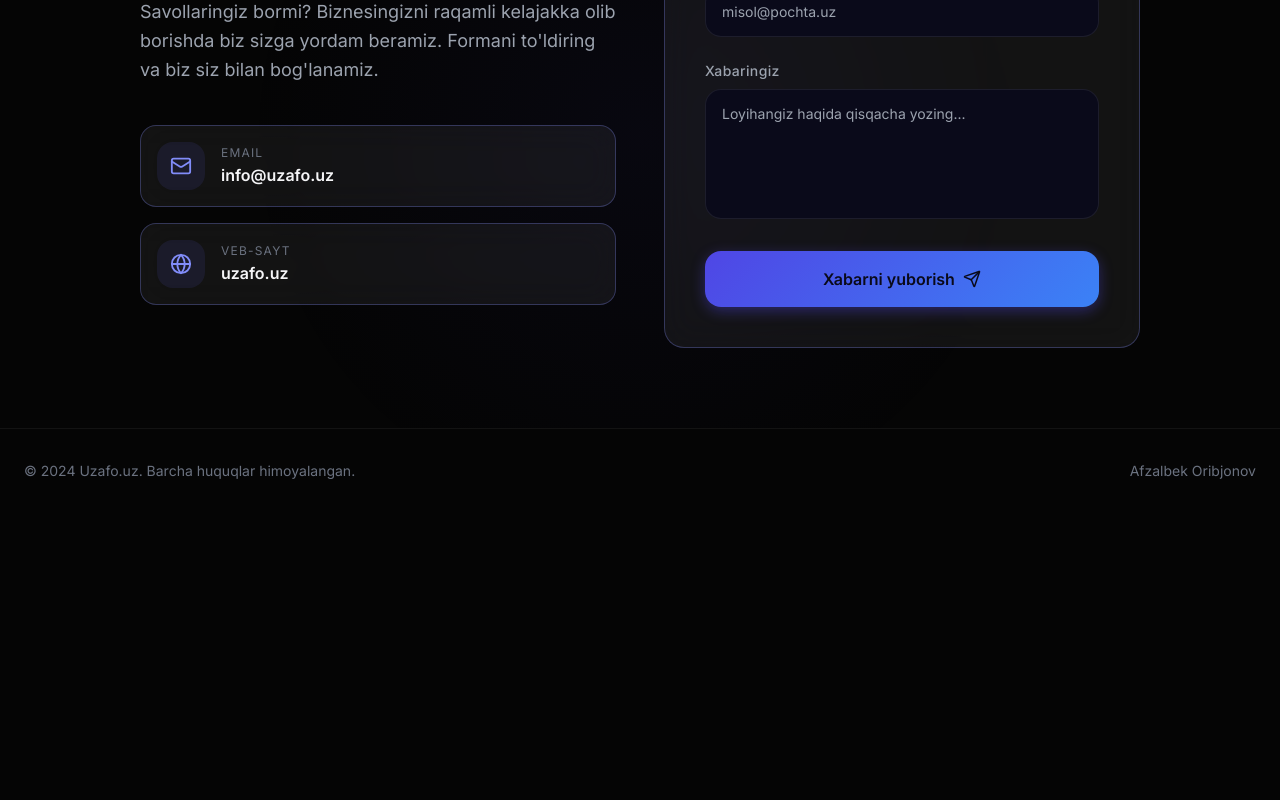
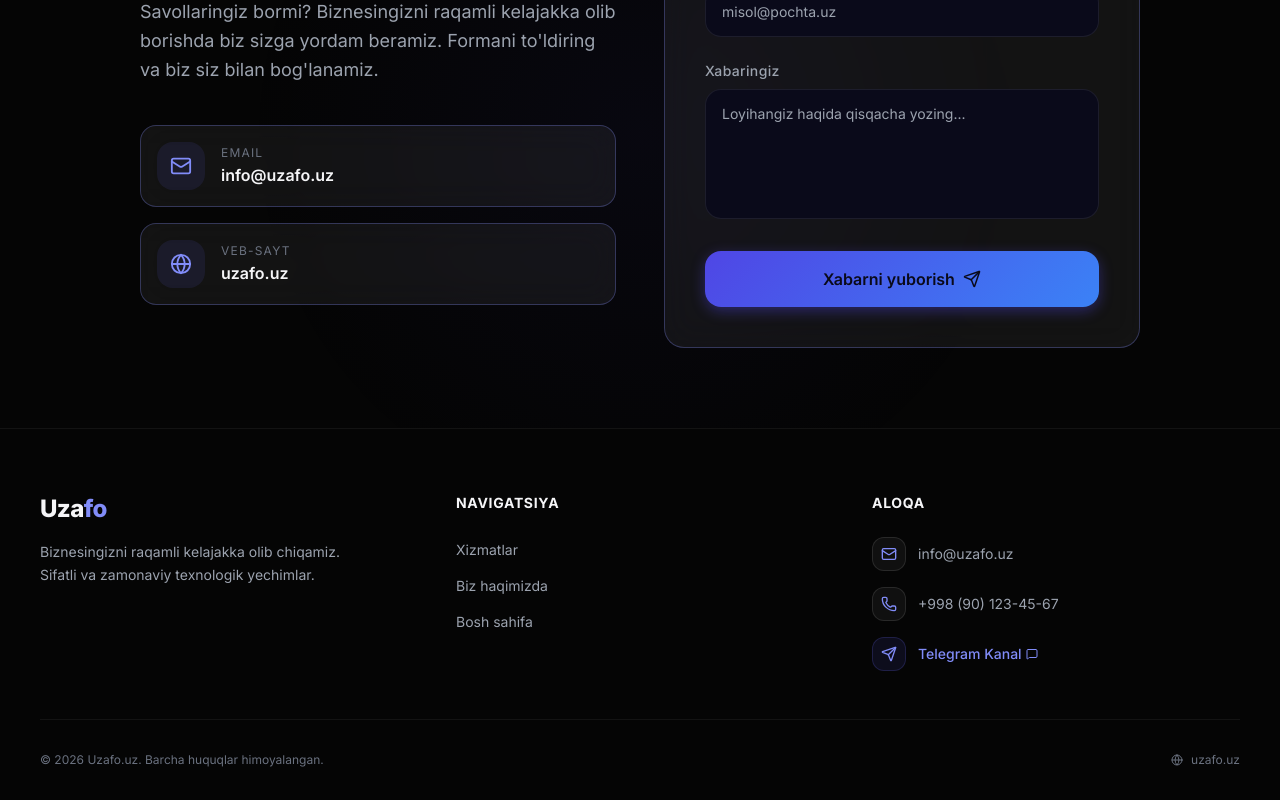
Before and after one commit to afzalbekoribjonov/uzafo-service, a React (Vite) app in the folder frontend/: page / in a window 1280 px wide. Shown: the part 2535-3335 px from the top of the page. Before the commit the page ends 3048 px from the top, so only its background shows below. Built offline with nearby package versions, Linux system fonts and the light colour scheme.

Commit message:
Feat: Enrich footer with navigation, contact info, and Telegram link

```diff
--- a/frontend/src/sections/FooterSection.tsx
+++ b/frontend/src/sections/FooterSection.tsx
@@ -1,16 +1,122 @@
+import { Send, Phone, Mail, Globe, MessageSquare } from 'lucide-react';
+
 export default function FooterSection() {
+  const scrollTo = (id: string) => {
+    const el = document.getElementById(id);
+    if (el) {
+      const offset = 88;
+      const elementPosition = el.getBoundingClientRect().top;
+      const offsetPosition = elementPosition + window.pageYOffset - offset;
+      window.scrollTo({ top: offsetPosition, behavior: 'smooth' });
+    }
+  };
+
   return (
     <footer
       id="boglanish"
-      className="w-full py-8 px-6 flex flex-col sm:flex-row items-center justify-between gap-4"
-      style={{ borderTop: '1px solid rgba(255,255,255,0.06)' }}
+      className="w-full pt-16 pb-8 px-6"
+      style={{ borderTop: '1px solid rgba(255,255,255,0.06)', background: 'rgba(5,5,5,0.4)' }}
     >
-      <p className="text-sm" style={{ color: 'var(--text-muted)' }}>
-        &copy; 2024 Uzafo.uz. Barcha huquqlar himoyalangan.
-      </p>
-      <p className="text-sm" style={{ color: 'var(--text-muted)' }}>
-        Afzalbek Oribjonov
-      </p>
+      <div className="max-w-[1200px] mx-auto">
+        <div className="grid grid-cols-1 md:grid-cols-3 gap-12 mb-12">
+          {/* Brand & Mission */}
+          <div className="space-y-4">
+            <div className="flex items-center gap-0 text-2xl font-extrabold tracking-tight">
+              <span style={{ color: 'var(--text-primary)' }}>Uza</span>
+              <span style={{ color: 'var(--accent-indigo-light)' }}>fo</span>
+            </div>
+            <p className="text-sm leading-relaxed max-w-xs" style={{ color: 'var(--text-secondary)' }}>
+              Biznesingizni raqamli kelajakka olib chiqamiz. Sifatli va zamonaviy texnologik yechimlar.
+            </p>
+          </div>
+
+          {/* Quick Links */}
+          <div>
+            <h4 className="text-sm font-bold uppercase tracking-wider mb-6" style={{ color: 'var(--text-primary)' }}>
+              Navigatsiya
+            </h4>
+            <ul className="space-y-3">
+              <li>
+                <button
+                  onClick={() => scrollTo('xizmatlar')}
+                  className="text-sm transition-colors hover:text-indigo-400"
+                  style={{ color: 'var(--text-secondary)' }}
+                >
+                  Xizmatlar
+                </button>
+              </li>
+              <li>
+                <button
+                  onClick={() => scrollTo('biz-haqimizda')}
+                  className="text-sm transition-colors hover:text-indigo-400"
+                  style={{ color: 'var(--text-secondary)' }}
+                >
+                  Biz haqimizda
+                </button>
+              </li>
+              <li>
+                <button
+                  onClick={() => window.scrollTo({ top: 0, behavior: 'smooth' })}
+                  className="text-sm transition-colors hover:text-indigo-400"
+                  style={{ color: 'var(--text-secondary)' }}
+                >
+                  Bosh sahifa
+                </button>
+              </li>
+            </ul>
+          </div>
+
+          {/* Contact Info */}
+          <div>
+            <h4 className="text-sm font-bold uppercase tracking-wider mb-6" style={{ color: 'var(--text-primary)' }}>
+              Aloqa
+            </h4>
+            <ul className="space-y-4">
+              <li className="flex items-center gap-3">
+                <div className="p-2 rounded-lg bg-white/5 border border-white/10">
+                  <Mail size={16} className="text-indigo-400" />
+                </div>
+                <a href="mailto:info@uzafo.uz" className="text-sm hover:text-indigo-400 transition-colors" style={{ color: 'var(--text-secondary)' }}>
+                  info@uzafo.uz
+                </a>
+              </li>
+              <li className="flex items-center gap-3">
+                <div className="p-2 rounded-lg bg-white/5 border border-white/10">
+                  <Phone size={16} className="text-indigo-400" />
+                </div>
+                <a href="tel:+998901234567" className="text-sm hover:text-indigo-400 transition-colors" style={{ color: 'var(--text-secondary)' }}>
+                  +998 (90) 123-45-67
+                </a>
+              </li>
+              <li className="flex items-center gap-3">
+                <div className="p-2 rounded-lg bg-indigo-500/10 border border-indigo-500/20">
+                  <Send size={16} className="text-indigo-400" />
+                </div>
+                <a
+                  href="https://t.me/uzafo"
+                  target="_blank"
+                  rel="noopener noreferrer"
+                  className="text-sm font-medium hover:text-indigo-300 transition-colors flex items-center gap-1"
+                  style={{ color: 'var(--accent-indigo-light)' }}
+                >
+                  Telegram Kanal <MessageSquare size={12} />
+                </a>
+              </li>
+            </ul>
+          </div>
+        </div>
+
+        {/* Bottom bar */}
+        <div className="pt-8 flex flex-col sm:flex-row items-center justify-between gap-4" style={{ borderTop: '1px solid rgba(255,255,255,0.06)' }}>
+          <p className="text-xs" style={{ color: 'var(--text-muted)' }}>
+            &copy; {new Date().getFullYear()} Uzafo.uz. Barcha huquqlar himoyalangan.
+          </p>
+          <div className="flex items-center gap-2 text-xs" style={{ color: 'var(--text-muted)' }}>
+            <Globe size={12} />
+            <span>uzafo.uz</span>
+          </div>
+        </div>
+      </div>
     </footer>
   );
 }
```
